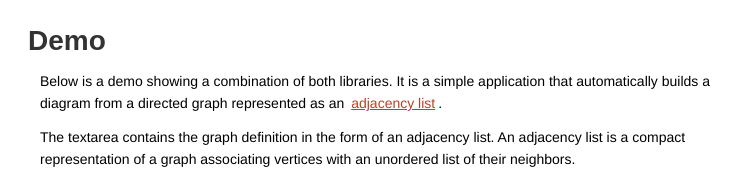
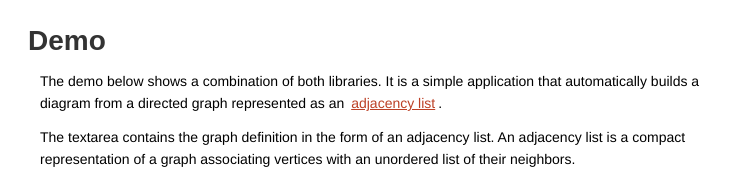
Before and after one commit to DavidDurman/DavidDurman.github.io, a website: page automatic-graph-layout-with-jointjs-and-dagre.html in a window 1280 px wide. Shown: the part 369-548 px from the top of the page, 262-1011 px from the left. Drawn offline with Linux system fonts and the light colour scheme; a script that the page names is missing; a web font is replaced by a local one.

Commit message:
change a sentence in Autolayout post

```diff
--- a/automatic-graph-layout-with-jointjs-and-dagre.html
+++ b/automatic-graph-layout-with-jointjs-and-dagre.html
@@ -47,7 +47,7 @@
     <b>rendering agnostic</b>. All these characteristics make Dagre a great fit for integration with JointJS.</p>
 
 <h2>Demo</h2>
-<p>Below is a demo showing a combination of both libraries. It is a simple application that automatically builds a diagram from a directed graph represented as
+<p>The demo below shows a combination of both libraries. It is a simple application that automatically builds a diagram from a directed graph represented as
     an <a href="http://en.wikipedia.org/wiki/Adjacency_list">adjacency list</a>.</p>
 <p>
     The textarea contains the graph definition in the form of an adjacency list. An adjacency list is a compact representation
```
Also changed, not shown: posts/automatic-graph-layout-with-jointjs-and-dagre.html (+1 -1 lines).
